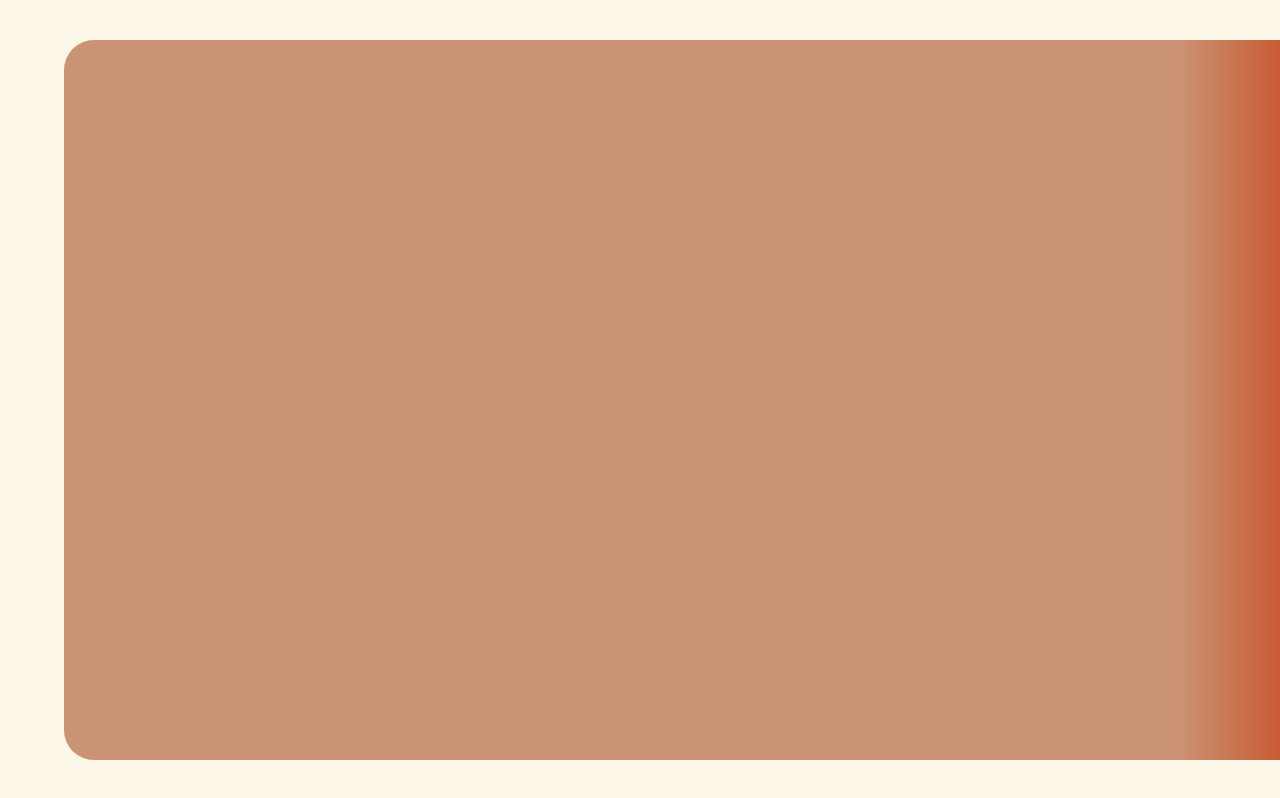
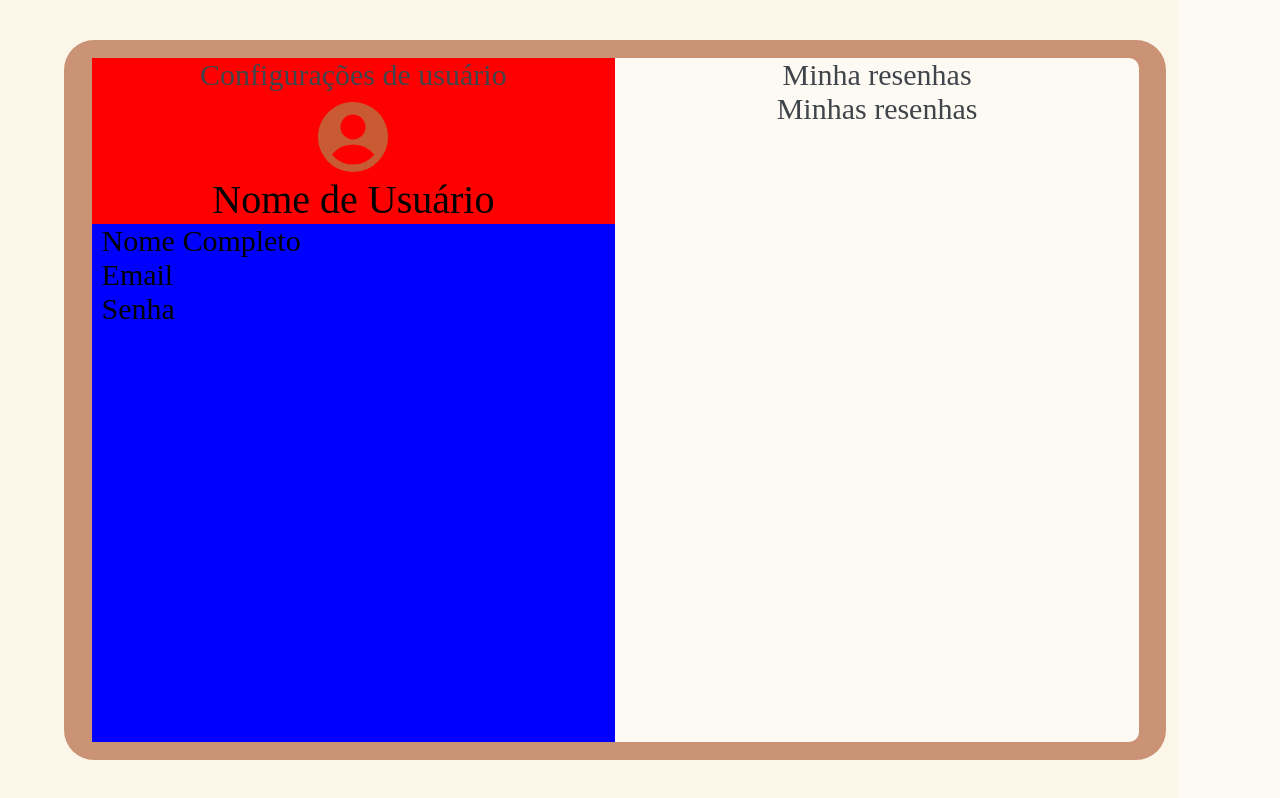
Before and after one commit to Jouusey/SA-segundafase, a React app: page /telausuarioconfigs in a window 1280 px wide. Built offline with nearby package versions, Linux system fonts and the light colour scheme; the HTML template or start-up script is replaced by a standard one; a web font is replaced by a local one.

Commit message:
Avanços na tela de configurações de usuário

```diff
--- /dev/null
+++ b/src/components/IconUserCircle.css
@@ -0,0 +1,5 @@
+.icon{
+
+
+    padding-top: 10px;
+}
--- /dev/null
+++ b/src/components/IconUserCircle.jsx
@@ -0,0 +1,14 @@
+import React from 'react'
+import './IconUserCircle.css'
+
+function IconUserCircle() {
+  return (
+    <div>
+
+        <svg className='icon' xmlns="http://www.w3.org/2000/svg" width="5em" height="5em" viewBox="0 0 14 14"><path fill="#c85b34" fillRule="evenodd" d="M14 7a6.98 6.98 0 0 1-1.941 4.838A6.98 6.98 0 0 1 7.02 14h-.04a6.98 6.98 0 0 1-5.039-2.162A7 7 0 1 1 14 7m-2.757 3.5A5.49 5.49 0 0 0 7 8.5a5.49 5.49 0 0 0-4.243 2A5.49 5.49 0 0 0 7 12.5a5.49 5.49 0 0 0 4.243-2M7 7.5a2.5 2.5 0 1 0 0-5a2.5 2.5 0 0 0 0 5" clipRule="evenodd"></path></svg>
+
+    </div>
+  )
+}
+
+export default IconUserCircle
--- a/src/pages/TelaUsuarioConfigs.css
+++ b/src/pages/TelaUsuarioConfigs.css
@@ -33,12 +33,92 @@
         .usuarioConfigs-body-meio{
 
             height: 90%;
-            width: 100%;
+            width: 99%;
             background-color: var(--fundoDivs);
-            border-top-left-radius: 30px;
-            border-bottom-left-radius: 30px;
+            border-radius: 30px;
+            display: flex;
+            align-items: center;
+            flex-direction: column;
+            justify-content: center;
 
         }
+
+            .usuarioConfigs-body-meio-papel{
+
+                background-color: var(--navbar);
+                height: 95%;
+                width: 95%;
+                border-radius: 10px;
+                display: flex;
+
+            }
+
+                .usuarioConfigs-body-meio-papel-conta{
+
+                    height: 100%;
+                    /* background-color: red; */
+                    width: 50%;
+                    display: flex;
+                    align-items: center;
+                    flex-direction: column;
+
+                }
+
+                .usuarioConfigs-bmpc-titulo{
+                    background-color: red;
+                    height: 32%;
+                    width: 100%;
+                    display: flex;
+                    align-items: center;
+                    flex-direction: column;
+
+
+
+                }
+                    .lbl-titulos{
+
+                        font-family: "fonte-projeto";
+                        font-size: 30px;
+                        color: var(--textos);
+                    }
+
+                    .lbl-nome-usuario{
+
+                        font-family: "fonte-projeto";
+                        font-size: 40px;
+
+                    }
+
+                .usuarioConfigs-bmpc-infos{
+
+                    background-color: blue;
+                    width: 100%;
+                    height: 100%;
+                    display: flex;
+                    flex-direction: column;
+
+                }
+
+                    .lbl-infos{
+
+                        font-family: "fonte-projeto";
+                        font-size: 30px;
+                        padding-left: 10px;
+
+                    }
+
+                .usuarioConfigs-body-meio-papel-resenhas{
+
+                    height: 100%;
+                    width: 50%;
+                    display: flex;
+                    align-items: center;
+                    flex-direction: column;
+
+                }
+
+
+
         .usuarioConfigs-body-baixo{
 
             height: 5%;
@@ -51,27 +131,6 @@
 
         height: 100%;
         width: 8%;
-        background-color: black
+        background-color: var(--navbar)
 
     }
-
-        .usuarioConfigs-navbar-cima{
-
-            height: 5%;
-            width: 100%;
-            background-color: var(--corfundo);
-        }
-
-        .usuarioConfigs-navbar-meio{
-
-            height: 90%;
-            width: 100%;
-            background: linear-gradient(to right, var(--fundoDivs), var(--laranjaenferrujado))
-        }
-
-        .usuarioConfigs-navbar-baixo{
-
-            height: 5%;
-            width: 100%;
-            background-color: var(--corfundo);
-        }
--- a/src/pages/TelaUsuarioConfigs.jsx
+++ b/src/pages/TelaUsuarioConfigs.jsx
@@ -3,6 +3,7 @@ import { Link } from "react-router-dom"
 import "./TelaUsuarioConfigs.css"
 import{ GlobalContext } from '../contexts/GlobalContext'
 import { useContext } from 'react'
+import IconUserCircle from "../components/IconUserCircle"
 
 function TelaUsuarioConfigs() {
   return (
@@ -20,6 +21,38 @@ function TelaUsuarioConfigs() {
 
         <div className="usuarioConfigs-body-meio">
 
+          <div className="usuarioConfigs-body-meio-papel">
+
+            <div className="usuarioConfigs-body-meio-papel-conta">
+
+              <div className="usuarioConfigs-bmpc-titulo">
+
+                <label className="lbl-titulos">Configurações de usuário</label>
+                <IconUserCircle/>
+                <label className="lbl-nome-usuario" >Nome de Usuário</label>
+
+              </div>
+
+              <div className="usuarioConfigs-bmpc-infos">
+
+              <label className="lbl-infos" >Nome Completo</label>
+              <label className="lbl-infos" >Email</label>
+              <label className="lbl-infos" >Senha</label>
+
+              </div>
+
+            </div>
+
+            <div className="usuarioConfigs-body-meio-papel-resenhas">
+
+
+              <label className="lbl-titulos">Minha resenhas</label>
+              <label className="lbl-titulos">Minhas resenhas</label>
+
+            </div>
+
+          </div>
+
         </div>
 
         <div className="usuarioConfigs-body-baixo">
@@ -30,11 +63,7 @@ function TelaUsuarioConfigs() {
 
       <div className="usuarioConfigs-navbar-container">
 
-        <div className="usuarioConfigs-navbar-cima"></div>
 
-        <div className="usuarioConfigs-navbar-meio"></div>
-
-        <div className="usuarioConfigs-navbar-baixo"></div>
 
       </div>
 
```
